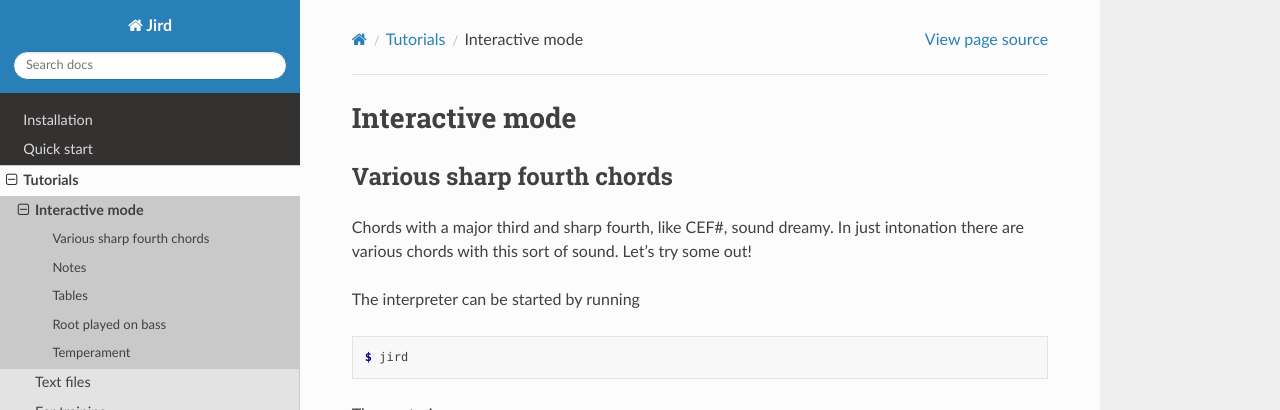
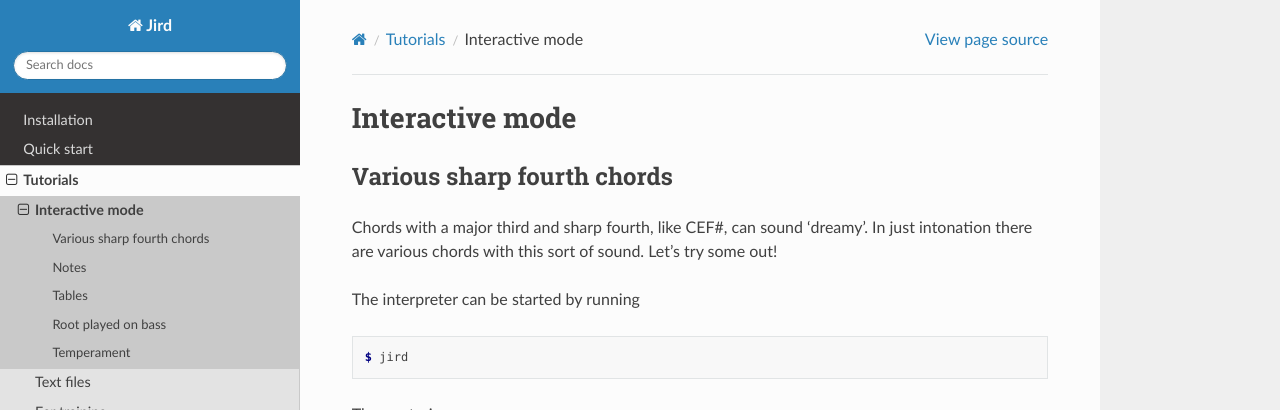
Before and after one commit to narenratan/jird, a Sphinx documentation site: the page built from docs/source/interactive_mode_tutorial.rst, in a window 1280 px wide and 900 px high. Shown: the top 410 px of the window. Built offline with Sphinx 7.4.7 and the Read the Docs theme 2.0.0, drawn with Linux system fonts in a browser that asks for light colours.

Commit message:
Doc formatting and tweaks, add github link to index.rst

```diff
--- a/docs/source/index.rst
+++ b/docs/source/index.rst
@@ -31,6 +31,9 @@
 Some music made with jird is on `SoundCloud
 <https://soundcloud.com/jird-836630787/sets/jird-music>`_.
 
+The jird source code is available on `github
+<https://github.com/narenratan/jird>`_.
+
 Contents
 --------
 
--- a/docs/source/interactive_mode_tutorial.rst
+++ b/docs/source/interactive_mode_tutorial.rst
@@ -3,9 +3,9 @@
 
 Various sharp fourth chords
 ---------------------------
-Chords with a major third and sharp fourth, like CEF#, sound dreamy. In
-just intonation there are various chords with this sort of sound. Let's
-try some out!
+Chords with a major third and sharp fourth, like CEF#, can sound
+'dreamy'. In just intonation there are various chords with this sort of
+sound. Let's try some out!
 
 The interpreter can be started by running
 
```
Also changed, not shown: docs/source/ear_training_tutorial.rst (+9 -5 lines).
